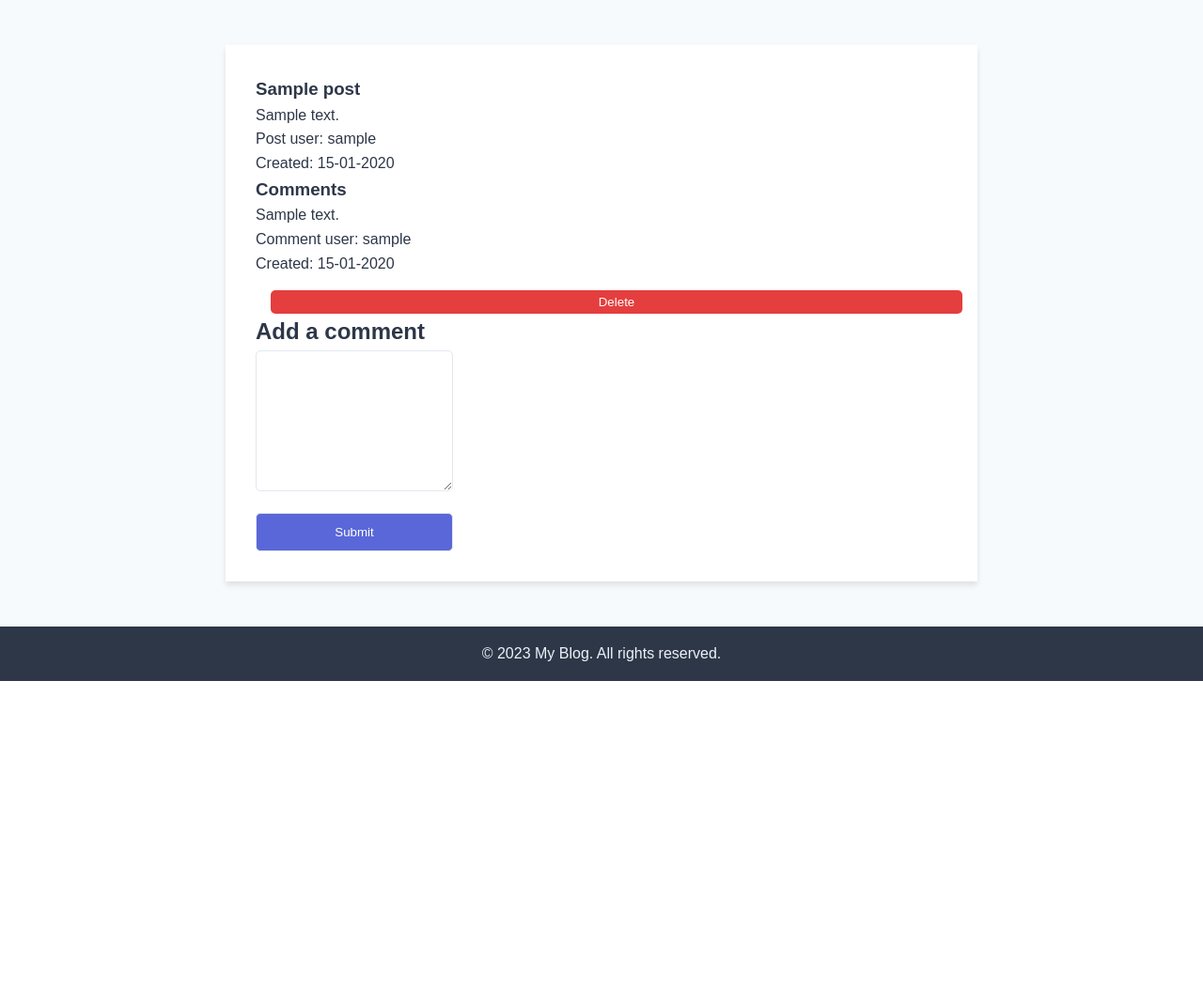
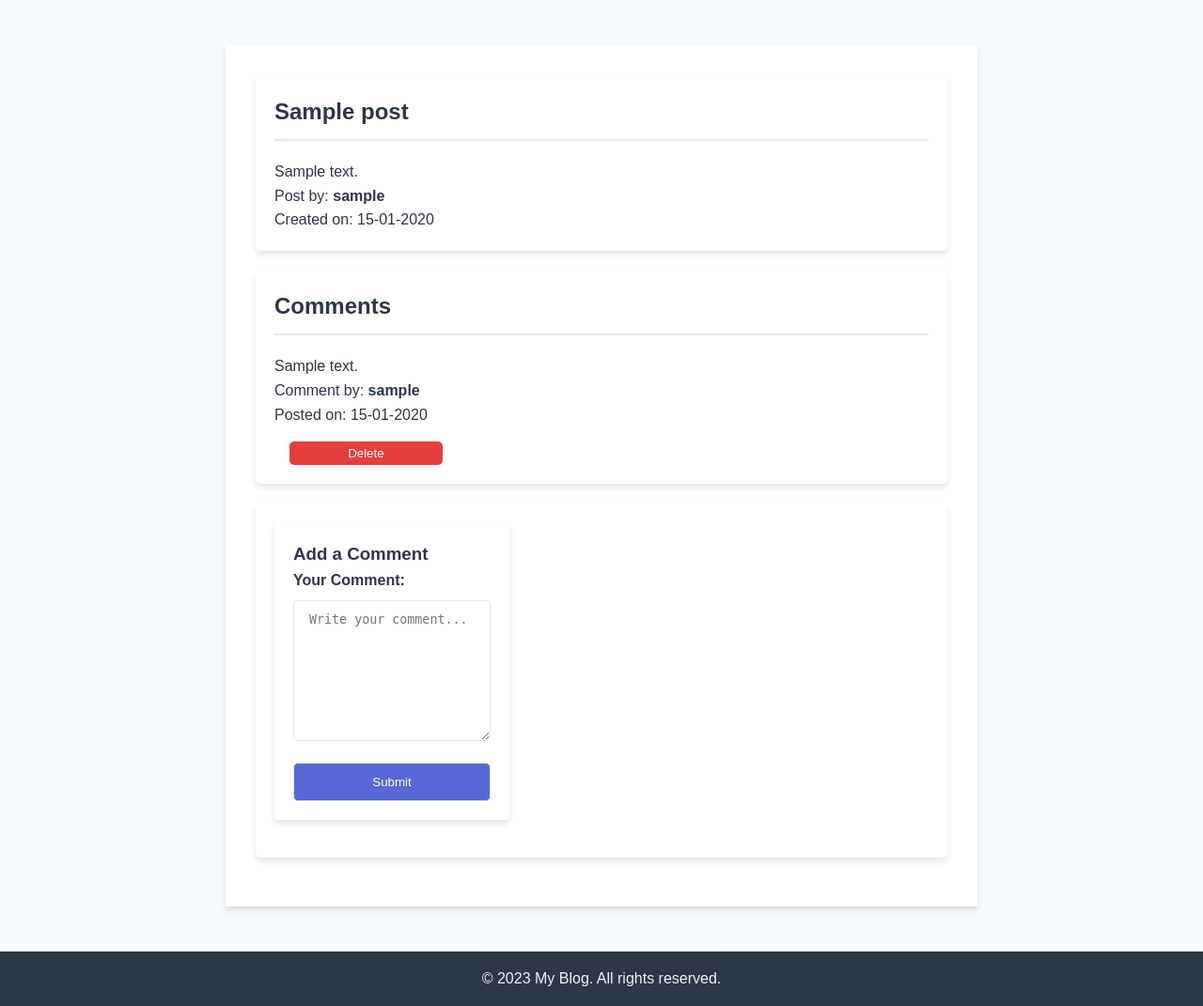
Before and after one commit to didierthomasm/Blogger, a Node server app: page /post/1 in a window 1280 px wide. Shown: the part 141-1212 px from the top of the page at 94% size. Before the commit the page ends 866 px from the top, so only its background shows below. Run offline with Node 20, Linux system fonts and the light colour scheme; the visitor is signed in with stand-in values (Sample User, id 1); tables that the repository leaves empty hold one stand-in row (values such as "Sample post"); some libraries are stand-ins or nearby versions.

Commit message:
Add console.log to commentRoutes.js; Add route to get logged user in userRoutes.js; Add route to update a post in postRoutes.js; Update post route to include post owner information in homeRoutes.js

```diff
--- a/public/css/styles.css
+++ b/public/css/styles.css
@@ -55,27 +56,12 @@ main {
     gap: 2rem;
 }
 
-.signup-section, .login-section {
-    flex: 1;
-    padding: 2rem;
-    border: 1px solid #ccc;
-    box-shadow: 0px 0px 10px rgba(0, 0, 0, 0.1);
-}
-
-
-/* Specific styling for the profile page */
-
-.profile-section {
+.signup-section, .login-section, .profile-section {
     padding: 20px;
     border-radius: 5px;
     background-color: #fff;
     box-shadow: 0 4px 6px rgba(0,0,0,0.1);
     margin-bottom: 20px;
-}
-
-.profile-section p {
-    font-size: 18px;
-    margin-bottom: 10px;
 }
 
 .profile-section h2 {
@@ -85,65 +71,48 @@ main {
     margin-bottom: 20px;
 }
 
-.edit-profile-btn {
-    background-color: #2d3748;
-    color: #edf2f7;
-    padding: 10px 15px;
-    border: none;
-    border-radius: 5px;
-    cursor: pointer;
-    transition: background-color 0.3s ease;
-}
-
-.edit-profile-btn:hover {
-    background-color: #4a5568;
-}
-
 .user-posts h2 {
     font-size: 24px;
     margin-top: 0;
 }
 
-.user-posts article {
+.user-posts article:not(:last-child) {
+    border-bottom: 1px solid #e2e8f0;
+    padding-bottom: 15px;
     margin-bottom: 20px;
-    padding-bottom: 15px;
-    border-bottom: 1px solid #e2e8f0;
-}
-
-.user-posts article:last-child {
-    border-bottom: none;
 }
 
 label {
     font-weight: bold;
     margin-bottom: 0.5rem;
+    display: block;
 }
 
-input[type="text"], input[type="email"], input[type="password"], button {
-    width: 100%; /* Make all of them full width */
+input[type="text"], input[type="email"], input[type="password"], button, textarea {
+    width: 100%;
     padding: 0.75rem 1rem;
-    border: 1px solid #e2e8f0; /* Lighter border color */
+    border: 1px solid #e2e8f0;
     border-radius: 5px;
-    transition: border-color 0.3s ease; /* Transition for focus state */
+    transition: border-color 0.3s ease;
 }
 
-input[type="text"]:focus, input[type="email"]:focus, input[type="password"]:focus {
-    border-color: #5a67d8; /* Blue for focus state */
+input[type="text"]:focus, input[type="email"]:focus, input[type="password"]:focus, textarea:focus {
+    border-color: #5a67d8;
+    outline: none;
 }
 
 button {
     cursor: pointer;
-    background-color: #5a67d8; /* Blue for primary action */
+    background-color: #5a67d8;
     color: #fff;
-    margin-top: 1rem; /* Space out the button from inputs */
+    margin-top: 1rem;
 }
 
 button:hover {
-    background-color: #434190; /* Darken the blue for hover */
+    background-color: #434190;
 }
 
-/* Create a post section */
-.create-post {
+.create-post, .create-comment {
     padding: 20px;
     background-color: #fff;
     border-radius: 5px;
@@ -151,62 +120,37 @@ button:hover {
     margin-bottom: 20px;
 }
 
-/* Style the textarea for the post content */
-textarea {
-    width: 100%;
-    padding: 0.75rem 1rem;
-    border: 1px solid #e2e8f0;
+.comment-container {
+    background-color: #f7fafc;
+    padding: 15px;
+    margin-bottom: 15px;
     border-radius: 5px;
-    transition: border-color 0.3s ease;
-    min-height: 150px; /* Set a minimum height for the textarea */
+    box-shadow: 0 2px 4px rgba(0, 0, 0, 0.05);
 }
 
-textarea:focus {
-    border-color: #5a67d8; /* Blue for focus state */
+textarea {
+    min-height: 150px;
 }
 
-/* Style for the delete button */
 .delete-btn {
-    background-color: #e53e3e; /* Red for delete action */
+    background-color: #e53e3e;
     color: #fff;
     border: none;
     border-radius: 5px;
     padding: 5px 10px;
     cursor: pointer;
     transition: background-color 0.3s ease;
-    margin-left: 1rem; /* Space between the read more and delete buttons */
+    margin-left: 1rem;
 }
 
 .delete-btn:hover {
-    background-color: #c53030; /* Darken the red for hover */
+    background-color: #c53030;
 }
-
-
-/*.show-password {
-    position: relative;  !* Relative position so that we can place our eye icon inside it *!
-}
-
-.show-password .toggle-password {
-    position: absolute;  !* Absolute positioning to place the eye icon on top of the input field *!
-    top: 50%;           !* Center it vertically *!
-    right: -150px;        !* Keep it 10px from the right *!
-    transform: translateY(-50%); !* Vertically center the icon *!
-    cursor: pointer;    !* Make it look clickable *!
-    border: none;       !* Remove any default borders *!
-    background: none;   !* Remove any default backgrounds *!
-    font-size: 16px;    !* Adjust this as needed *!
-}
-
-.show-password input[type="password"] {
-    padding-right: 30px;  !* Make space for the eye icon *!
-}*/
 
 footer {
     background-color: #2d3748;
     color: #edf2f7;
     text-align: center;
     padding: 1rem 0;
-    /*position: absolute;*/
-    bottom: 0;
     width: 100%;
 }
--- a/public/js/comments.js
+++ b/public/js/comments.js
@@ -1,4 +1,4 @@
-const comments = async function (event) {
+const createComment = async function (event) {
   event.preventDefault();
 
   const content = document.querySelector('#content-comment').value.trim();
@@ -21,4 +21,35 @@ const comments = async function (event) {
 
 document
   .querySelector('.create-comment')
-  .addEventListener('submit', comments);
+  .addEventListener('submit', createComment);
+
+const deleteComment = async function (event) {
+  if (event.target && event.target.classList.contains('delete-btn')) {
+    const commentID = event.target.getAttribute('data-id');
+
+    try {
+      const response = await fetch(`/api/comments/${commentID}/`, {
+        method: 'DELETE',
+        headers: {
+          'Content-Type': 'application/json'
+        }
+      });
+      console.log(response);
+      // Check if the DELETE request was successful
+      if (response.ok) {
+        alert('Comment deleted successfully');
+        // Remove the comment from the DOM
+        event.target.closest('article').remove();
+      } else {
+        alert('Error deleting comment');
+      }
+    } catch (error) {
+      console.error('There was an error:', error);
+      alert('Error deleting comment');
+    }
+  }
+};
+
+document
+        .querySelectorAll('.delete-btn')
+        .forEach(button => button.addEventListener('click', deleteComment));
--- a/utils/helpers.js
+++ b/utils/helpers.js
@@ -8,4 +8,17 @@ module.exports = {
     // Create the formatted date string
     return `${day}-${month}-${year}`;
   },
+  isOwner: async (id) => {
+    const owner = id;
+    const loggedIn = await fetch('/api/users/user-logged' , {
+      method: 'GET'
+    });
+    return owner === loggedIn;
+  },
+  isEqual: (commentOwnerId, userLoggedInId, postOwnerId, commentId, options) => {
+    if (commentOwnerId === userLoggedInId || postOwnerId === userLoggedInId) {
+      return options.fn({id: commentId});
+    }
+    return options.inverse(this);
+  },
 }
--- a/views/post.handlebars
+++ b/views/post.handlebars
@@ -1,33 +1,45 @@
-<section>
-    <h3>{{this.title}}</h3>
+<!-- Main Post Section -->
+<section class="profile-section"> <!-- Added this class for a consistent look and feel -->
+    <h2>{{this.title}}</h2> <!-- Changed to h2 for hierarchy -->
     <article>
         <p>{{this.content}}</p>
-            <p>Post user: {{user.nickname}}</p>
-            <p>Created: {{dateFormat this.createdAt}}</p>
+        <p>Post by: <strong>{{user.nickname}}</strong></p> <!-- Bold for emphasis -->
+        <p>Created on: {{dateFormat this.createdAt}}</p>
     </article>
 </section>
 
+<!-- Comments Section -->
 {{#if comments.length}}
-<section>
-    <h3>Comments</h3>
+    <section class="profile-section"> <!-- Added this class for a consistent look and feel -->
+        <h2>Comments</h2>
         {{#each comments}}
+            <div class="container">
+                <div class="user-comment"> <!-- Using this class for consistent formatting -->
+                    <article data-id="{{this.id}}">
                         <p>{{this.content}}</p>
-        <p>Comment user: {{this.user.nickname}}</p>
-        <p>Created: {{dateFormat this.created_at}}</p>
-        <button data-id="{{post.id}}" class="delete-btn">Delete</button>
+                        <p>Comment by: <strong>{{this.user.nickname}}</strong></p> <!-- Bold for emphasis -->
+                        <p>Posted on: {{dateFormat this.created_at}}</p>
+                        {{#isEqual this.user.id ../loggedInUserId ../postOwnerId this.id}}
+                            <button data-id="{{id}}" class="delete-btn">Delete</button>
+                        {{/isEqual}}
+                    </article>
+                </div>
+            </div>
         {{/each}}
     </section>
 {{/if}}
 
+
+<!-- Add Comment Section -->
 {{#if logged_in}}
-    <div class="container">
+    <div class="container profile-section">
         <section class="create-comment" data-post-id="{{this.id}}">
-            <h2>Add a comment</h2>
+            <h3>Add a Comment</h3>
             <form method="post" action="#">
 
                 <div class="form-group">
-                    <label for="content-comment"></label>
-                    <textarea id="content-comment" name="content-comment"></textarea>
+                    <label for="content-comment">Your Comment:</label>
+                    <textarea id="content-comment" name="content-comment" placeholder="Write your comment..."></textarea>
                 </div>
 
                 <div class="form-group">
@@ -39,4 +51,6 @@
     </div>
 {{/if}}
 
+{{#if logged_in}}
 <script src="/js/comments.js"></script>
+{{/if}}
--- a/views/profile.handlebars
+++ b/views/profile.handlebars
@@ -44,6 +44,7 @@
             <!-- Linking to each post for more details or editing -->
             <a href="/post/{{post.id}}">Read More</a>
             <!-- Delete button for each post -->
+            <button data-ida="{{post.id}}" class="update-comment">Update</button>
             <button data-id="{{post.id}}" class="delete-btn">Delete</button>
         </article>
     {{/each}}
```
Also changed, not shown: other parts of public/css/styles.css (+14 -13 lines), public/js/posts.js (+31 -0 lines). Lines whose indentation alone changed are shown as unchanged.
